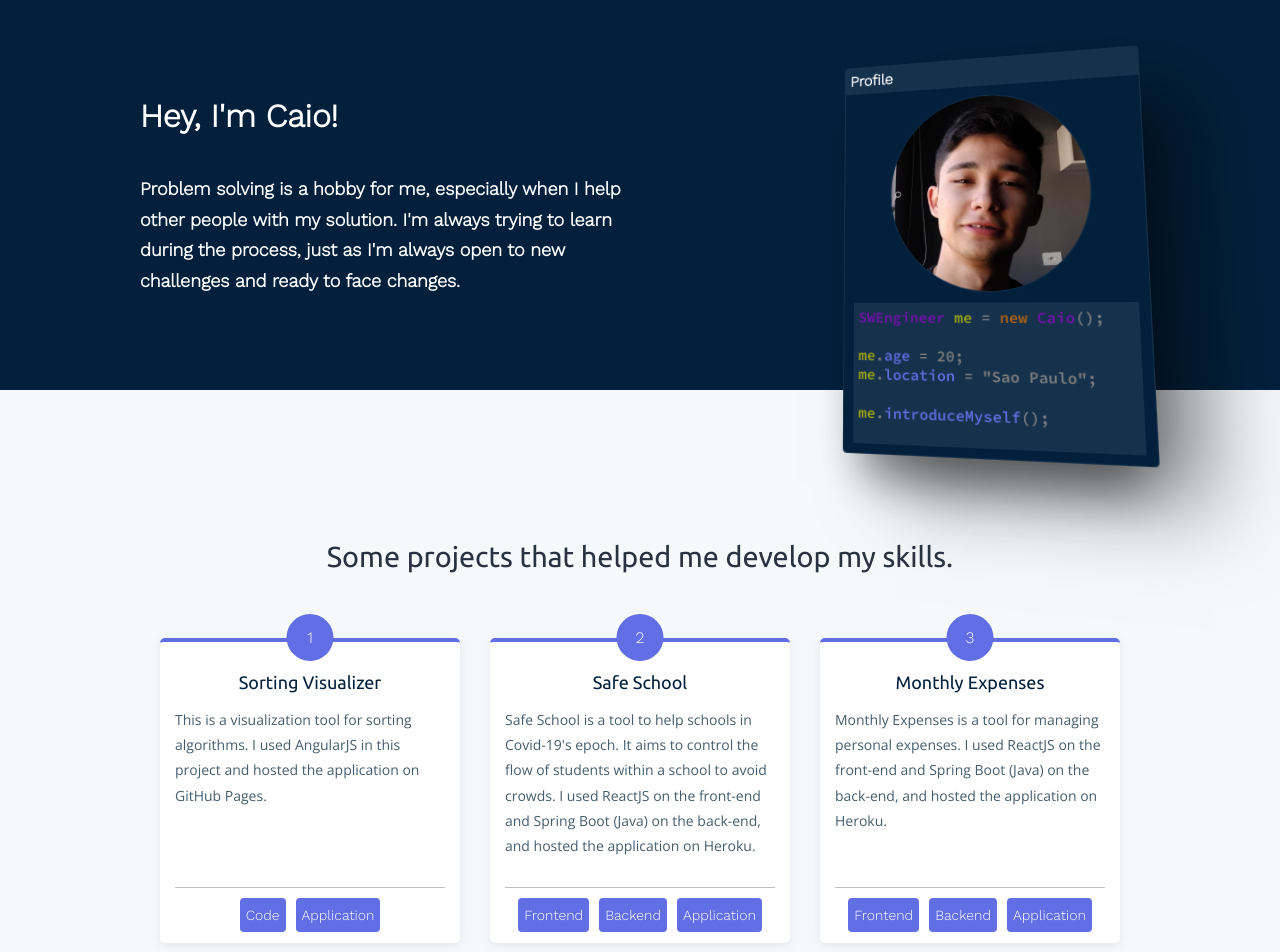
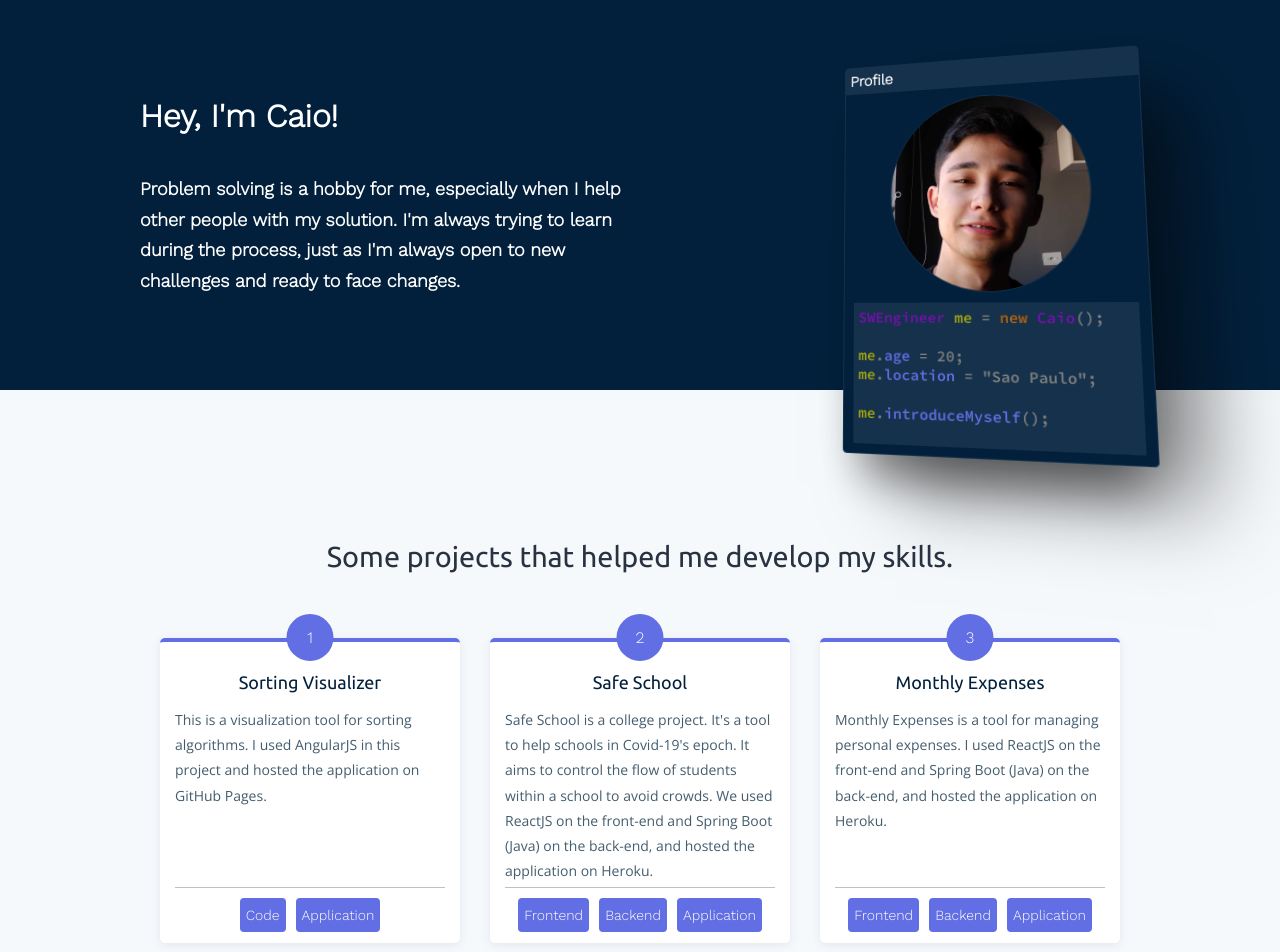
Before and after one commit to caio-k/caio-k.github.io, a React (Create React App) app: page / in a window 1280 px wide. Shown: the top 952 px of the page. Built offline with nearby package versions, Linux system fonts and the light colour scheme.

Commit message:
change safe school description

```diff
--- a/src/components/projects.js
+++ b/src/components/projects.js
@@ -43,11 +43,9 @@ function Projects() {
             <div className="project-symbol"><span>2</span></div>
             <h5>Safe School</h5>
             <div className="project-description">
-              <p>Safe School is a tool to help schools in Covid-19's epoch. It aims to control the flow of students
-                within
-                a school to avoid crowds. I used ReactJS on the front-end and Spring Boot (Java) on the back-end, and
-                hosted
-                the application on Heroku.</p>
+              <p>Safe School is a college project. It's a tool to help schools in Covid-19's epoch. It aims to control
+                the flow of students within a school to avoid crowds. We used ReactJS on the front-end and Spring Boot
+                (Java) on the back-end, and hosted the application on Heroku.</p>
             </div>
             <div className="project-links">
               <a href="https://github.com/caio-k/rp2-project-webapp">Frontend</a>
```
